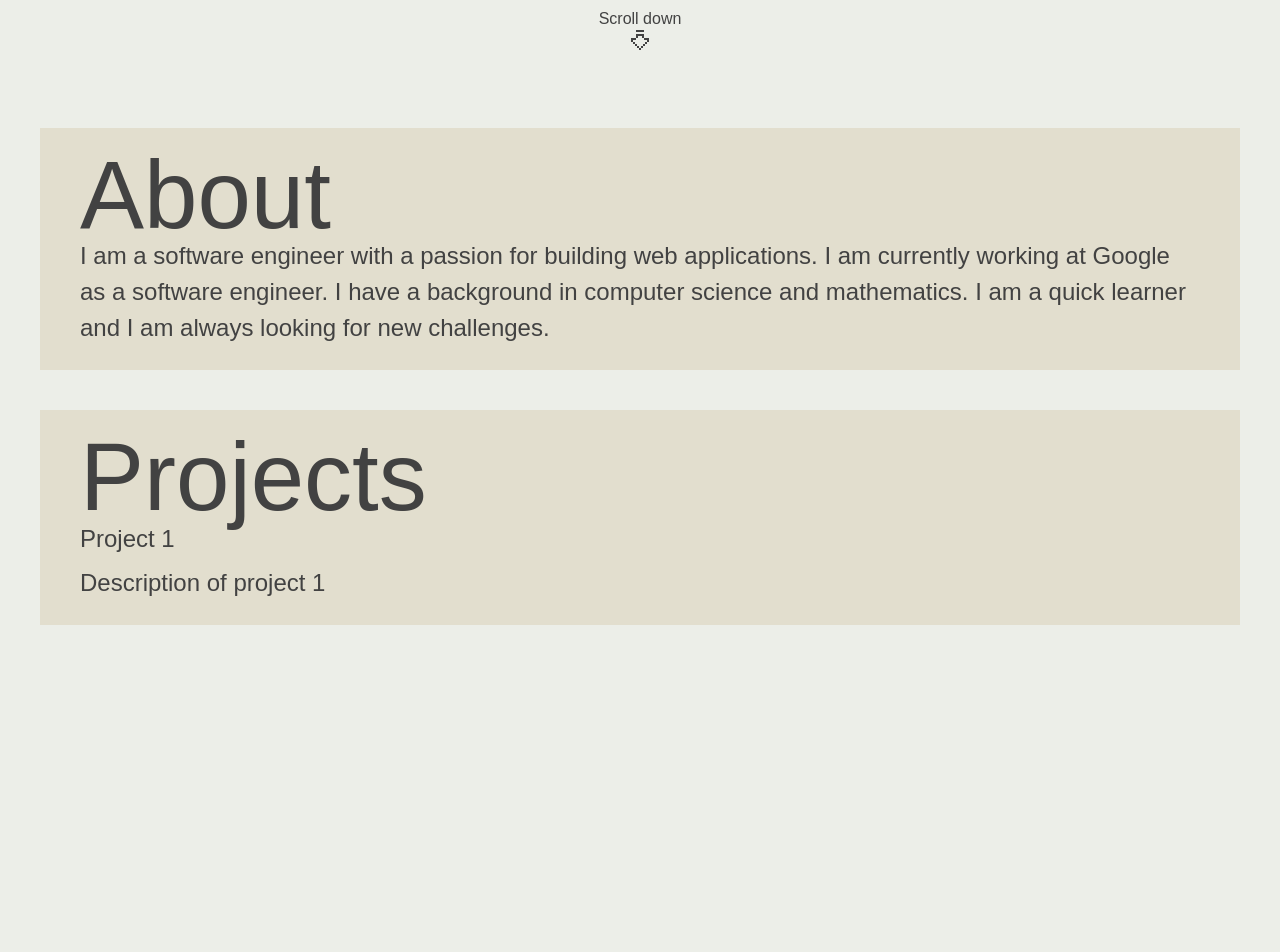
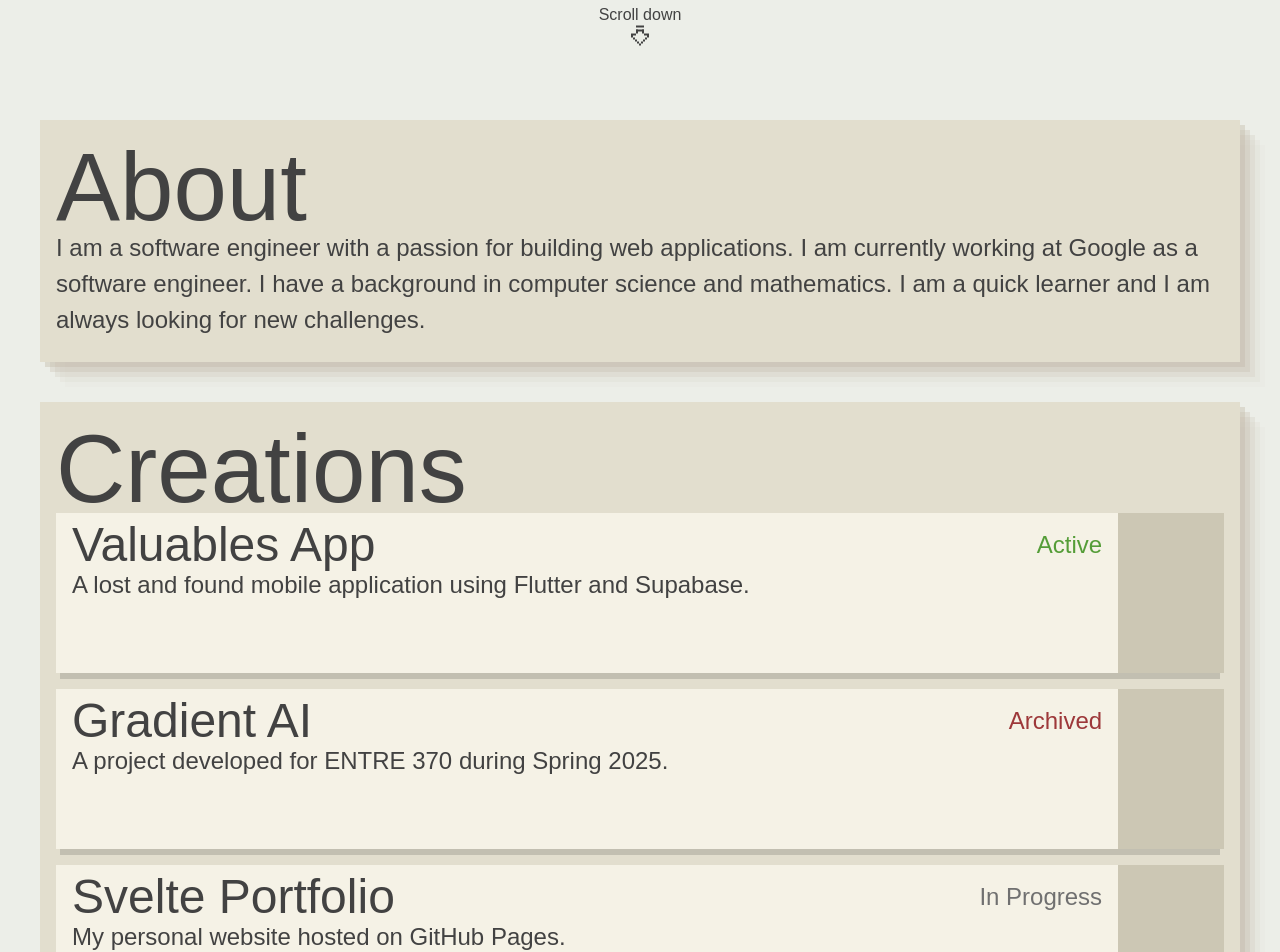
Before and after one commit to Oscariano/Oscariano.github.io, a SvelteKit app in the folder MyX/: page / in a window 1280 px wide. Shown: the part 720-1672 px from the top of the page. Before the commit the page ends 1353 px from the top, so only its background shows below. Built offline with nearby package versions, Linux system fonts and the light colour scheme.

Commit message:
Added Creations section with dynamic data populating

```diff
--- a/MyX/src/app.html
+++ b/MyX/src/app.html
@@ -5,7 +5,7 @@
     <meta name="viewport" content="width=device-width, initial-scale=1" />
     %sveltekit.head%
   </head>
-  <body data-sveltekit-preload-data="hover" class="flex flex-col bg-[#ECEEE8] py-2 px-4 md:px-10 text-[#424242] w-screen gap-10">
+  <body data-sveltekit-preload-data="hover" class="flex flex-col bg-[#ECEEE8] text-[#424242] w-screen gap-10">
     <div style="display: contents">%sveltekit.body%</div>
   </body>
 </html>
--- /dev/null
+++ b/MyX/src/lib/components/creation_tile.svelte
@@ -0,0 +1,27 @@
+<script>
+  export let title;
+  export let description;
+  export let url;
+  export let status;
+</script>
+
+<div class="flex justify-between h-40 shadow-[0px_10px_0px_-4px_#00000024]">
+  <div class="bg-[#F5F2E6] w-full px-4 py-2">
+    <div class="w-full">
+      <div class="flex justify-between items-center">
+        <h1 class="text-5xl">{title}</h1>
+        {#if status == "In Progress"}
+          <p class="text-2xl text-[#707070]">{status}</p>
+        {:else if status == "Archived"}
+          <p class="text-2xl text-[#9D383A]">{status}</p>
+        {:else if status == "Active"}
+          <p class="text-2xl text-[#559D38]">{status}</p>
+        {:else}
+          <p class="text-2xl text-[#707070]">{status}</p>
+        {/if}
+      </div>
+      <p class="text-2xl">{description}</p>
+    </div>
+  </div>
+  <a href={url} target="_blank" rel="noopener noreferrer" title="View {title}" class="h-full w-1/10 bg-[#CCC7B4] flex items-center justify-center"><iconify-icon icon="pixelarticons:chevron-right" width="2em" height="2em" style="pointer-events: none;"></iconify-icon></a>
+</div>
--- /dev/null
+++ b/MyX/src/lib/data/creations.js
@@ -0,0 +1,20 @@
+export const creations = [
+  {
+    title: "Valuables App",
+    description: "A lost and found mobile application using Flutter and Supabase.",
+    url: "https://github.com/Oscariano/valuables",
+    status: "Active"
+  },
+  {
+    title: "Gradient AI",
+    description: "A project developed for ENTRE 370 during Spring 2025.",
+    url: "#",
+    status: "Archived"
+  },
+  {
+    title: "Svelte Portfolio",
+    description: "My personal website hosted on GitHub Pages.",
+    url: "https://oscariano.github.io",
+    status: "In Progress"
+  }
+];
--- a/MyX/src/routes/+page.svelte
+++ b/MyX/src/routes/+page.svelte
@@ -1,10 +1,10 @@
 <script>
   import '../app.css';
   import { onMount } from 'svelte';
+  import CreationTile from '$lib/components/creation_tile.svelte';
+  import { creations } from '$lib/data/creations.js';
 
   onMount(() => import('iconify-icon'));
-
-  import { fade } from 'svelte/transition';
 
   let scrollY = 0;
   const threshold = 100;
@@ -12,7 +12,7 @@
 
 <svelte:window bind:scrollY={scrollY} />
 
-<nav class="fixed top-0 left-0 w-full flex justify-start md:justify-end px-8 py-4">
+<nav class="fixed top-0 left-0 w-full flex justify-start md:justify-end px-4 py-4">
   <span class="md:hidden">
     <iconify-icon icon="pixelarticons:menu" width="2em" height="2em"></iconify-icon>
   </span>
@@ -24,7 +24,7 @@
   </ul>
 </nav>
 
-<section class="h-dvh flex flex-col items-center">
+<section class="h-dvh flex flex-col items-center py-2 px-4 md:px-10">
   <h3 class="md:self-start text-[clamp(1rem,8vw,4rem)] mt-20 text-[#707070]">Hello! This is,</h3>
   <h1 class="md:self-start text-[clamp(4rem,36vw,16rem)] leading-[0.6]">Oscar</h1>
   <h2 class="md:self-start text-[clamp(2rem,16vw,8rem)] leading-[0.9]">Song</h2>
@@ -43,17 +43,30 @@
   </div>
 </section>
 
-<section class="bg-[#E2DECE] px-10 py-6">
-  <h1 class="text-[clamp(2rem,16vw,6rem)] leading-[0.9]">About</h1>
-  <p class="text-[clamp(1rem,6vw,1.5rem)]">I am a software engineer with a passion for building web applications. I am currently working at Google as a software engineer. I have a background in computer science and mathematics. I am a quick learner and I am always looking for new challenges.</p>
+<section class="px-4 md:px-10">
+  <section class="bg-[#E2DECE] px-4 py-6 shadow-[5px_5px_rgba(196,_186,_168,_0.4),_10px_10px_rgba(196,_186,_168,_0.3),_15px_15px_rgba(196,_186,_168,_0.2),_20px_20px_rgba(196,_186,_168,_0.1),_25px_25px_rgba(196,_186,_168,_0.05)]">
+    <h1 class="text-[clamp(2rem,16vw,6rem)] leading-[0.9] text-center md:text-left">About</h1>
+    <p class="text-[clamp(1rem,6vw,1.5rem)]">I am a software engineer with a passion for building web applications. I am currently working at Google as a software engineer. I have a background in computer science and mathematics. I am a quick learner and I am always looking for new challenges.</p>
+  </section>
 </section>
 
-<section class="bg-[#E2DECE] px-10 py-6 ">
-  <h1 class="text-[clamp(2rem,16vw,6rem)] leading-[0.9]">Projects</h1>
+<section class="px-4 md:px-10">
+  <section class="bg-[#E2DECE] px-4 py-6 shadow-[5px_5px_rgba(196,_186,_168,_0.4),_10px_10px_rgba(196,_186,_168,_0.3),_15px_15px_rgba(196,_186,_168,_0.2),_20px_20px_rgba(196,_186,_168,_0.1),_25px_25px_rgba(196,_186,_168,_0.05)]">
+    <h1 class="text-[clamp(2rem,16vw,6rem)] leading-[0.9] text-center md:text-left">Creations</h1>
+    <div class="flex flex-col gap-4">
+      {#each creations as creation}
+        <CreationTile title={creation.title} description={creation.description} url={creation.url} status={creation.status}/>
+      {/each}
+    </div>
+  </section>
+</section>
+
+<section class="mt-10 bg-[#E2DECE] px-10 py-6">
+  <h1 class="text-[clamp(2rem,16vw,6rem)] leading-[0.9]">Blog</h1>
   <div class="flex flex-col gap-4">
     <div class="flex flex-col gap-2">
-      <h2 class="text-[clamp(1rem,6vw,1.5rem)]">Project 1</h2>
-      <p class="text-[clamp(1rem,6vw,1.5rem)]">Description of project 1</p>
+      <h2 class="text-[clamp(1rem,6vw,1.5rem)]">Blog Post 1</h2>
+      <p class="text-[clamp(1rem,6vw,1.5rem)]">Description of blog post 1</p>
     </div>
   </div>
 </section>
```
